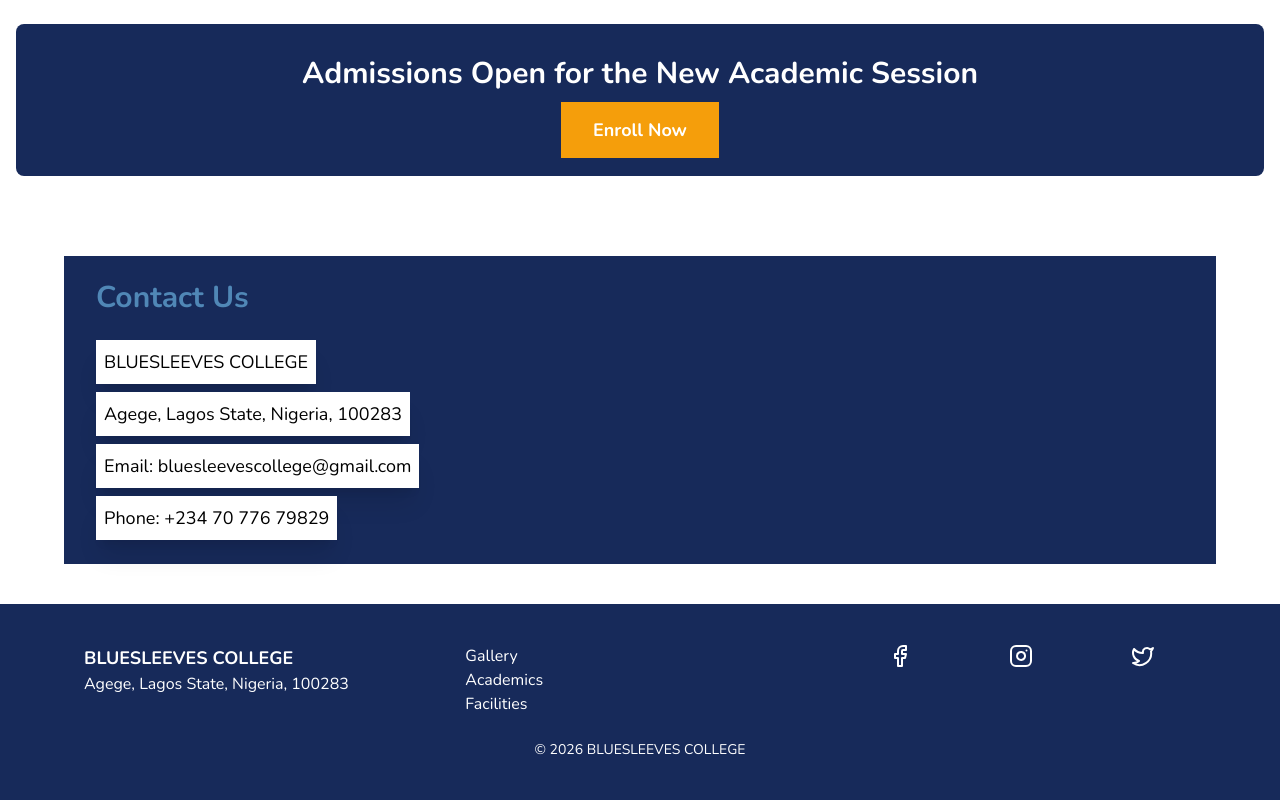
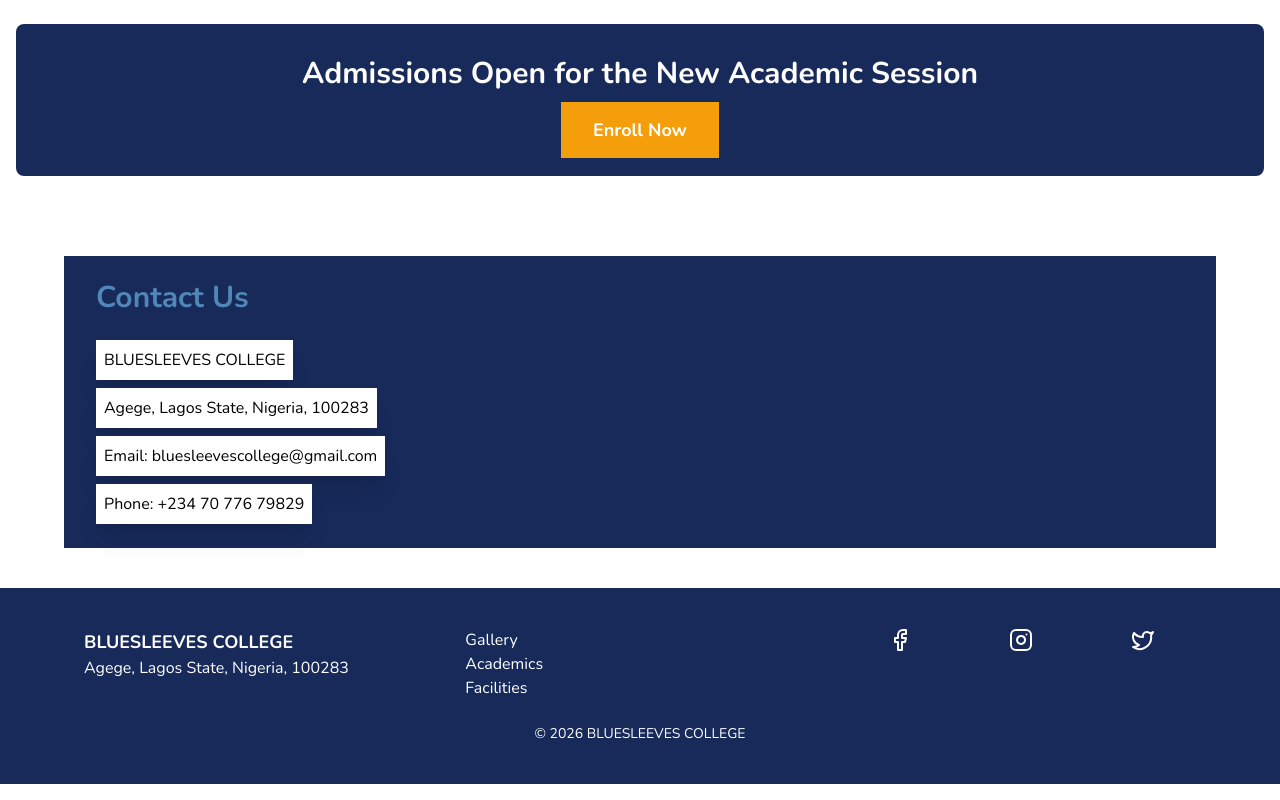
Before and after one commit to JoshTino/blue-sleeves-college, a React (Vite) app: page / in a window 1280 px wide. Shown: the part 3598-4398 px from the top of the page. Built offline with nearby package versions, Linux system fonts and the light colour scheme.

Commit message:
feat: reduce font size

```diff
--- a/components/Contact.jsx
+++ b/components/Contact.jsx
@@ -6,10 +6,10 @@ export default function Contact() {
 
         <div className="px-8">
           <h2 className="text-3xl mb-4 font-nunito font-bold py-2 text-secondary">Contact Us</h2>
-          <p className="text-lg mb-2 bg-white w-fit p-2 shadow-xl font-nunito">BLUESLEEVES COLLEGE</p>
-          <p className="text-lg mb-2 bg-white w-fit p-2 shadow-xl font-nunito">Agege, Lagos State, Nigeria, 100283</p>
-          <p className="text-lg mb-2 bg-white w-fit p-2 shadow-xl font-nunito">Email: bluesleevescollege@gmail.com</p>
-          <p className="text-lg mb-2 bg-white w-fit p-2 shadow-xl font-nunito">Phone: +234 70 776 79829</p>
+          <p className="mb-2 bg-white w-fit p-2 shadow-xl font-nunito">BLUESLEEVES COLLEGE</p>
+          <p className="mb-2 bg-white w-fit p-2 shadow-xl font-nunito">Agege, Lagos State, Nigeria, 100283</p>
+          <p className="mb-2 bg-white w-fit p-2 shadow-xl font-nunito">Email: bluesleevescollege@gmail.com</p>
+          <p className="mb-2 bg-white w-fit p-2 shadow-xl font-nunito">Phone: +234 70 776 79829</p>
         </div>
 
         {/*<form className="p-8 shadow rounded-xl">
```
